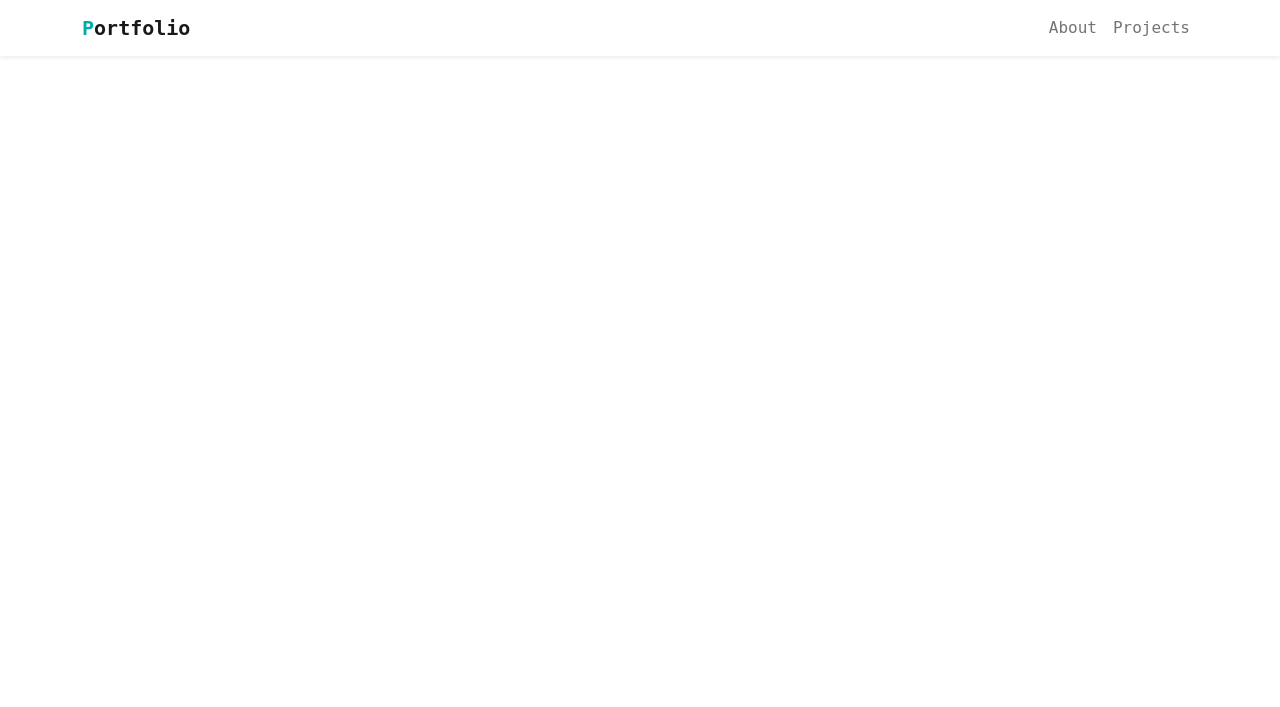
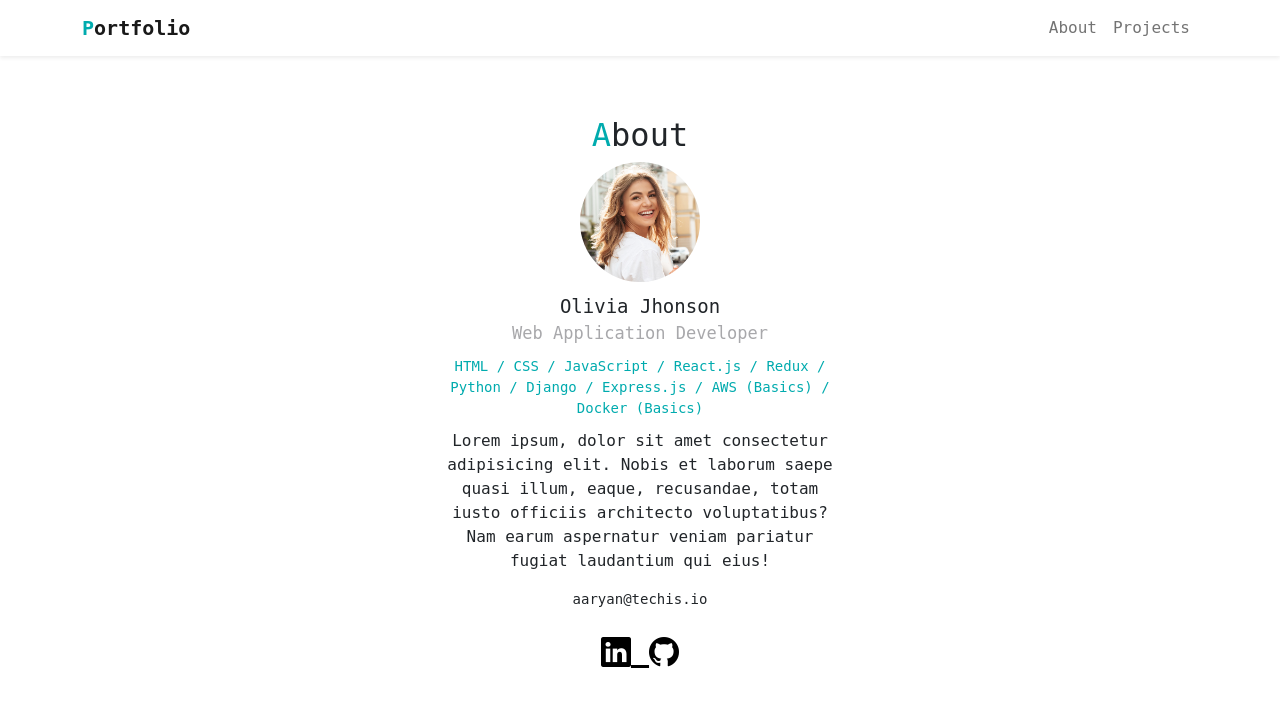
Before and after one commit to Aaryantechis/Portfolio, a PHP site: page / in a window 1280 px wide. Shown: the top 707 px of the page. Run offline with PHP 8.4, Linux system fonts and the light colour scheme.

Commit message:
About completed

```diff
--- a/index.html
+++ b/index.html
@@ -11,6 +11,10 @@
       rel="stylesheet"
       integrity="sha384-EVSTQN3/azprG1Anm3QDgpJLIm9Nao0Yz1ztcQTwFspd3yD65VohhpuuCOmLASjC"
       crossorigin="anonymous"
+    />
+    <link
+      rel="stylesheet"
+      href="https://cdn.jsdelivr.net/npm/bootstrap-icons@1.5.0/font/bootstrap-icons.css"
     />
     <link rel="stylesheet" href="style.css" />
     <title>Portfolio</title>
@@ -46,7 +50,31 @@
         </div>
       </div>
     </nav>
-
+    <div id="about">
+      <h2><span class="font-primary">A</span>bout</h2>
+      <img src="image/sample-woman.jpg" />
+      <div class="name">Olivia Jhonson</div>
+      <div class="vocation">Web Application Developer</div>
+      <div class="skills">
+        HTML / CSS / JavaScript / React.js / Redux / Python / Django /
+        Express.js / AWS (Basics) / Docker (Basics)
+      </div>
+      <p>
+        Lorem ipsum, dolor sit amet consectetur adipisicing elit. Nobis et
+        laborum saepe quasi illum, eaque, recusandae, totam iusto officiis
+        architecto voluptatibus? Nam earum aspernatur veniam pariatur fugiat
+        laudantium qui eius!
+      </p>
+      <div class="email">aaryan@techis.io</div>
+      <div class="icons">
+        <a href="#">
+          <i class="bi bi-linkedin"></i>
+        </a>
+        <a href="#">
+          <i class="bi bi-github"></i>
+        </a>
+      </div>
+    </div>
     <script
       src="https://cdn.jsdelivr.net/npm/bootstrap@5.0.2/dist/js/bootstrap.bundle.min.js"
       integrity="sha384-MrcW6ZMFYlzcLA8Nl+NtUVF0sA7MsXsP1UyJoMp4YLEuNSfAP+JcXn/tWtIaxVXM"
--- a/style.css
+++ b/style.css
@@ -8,3 +8,38 @@ body {
   font-size: 20px;
   font-weight: bold;
 }
+
+#about {
+  margin: 60px auto;
+  max-width: 400px;
+  text-align: center;
+}
+#about img {
+  border-radius: 50%;
+  width: 120px;
+  margin-bottom: 10px;
+}
+#about .name {
+  font-size: 19px;
+}
+#about .vocation {
+  font-size: 17px;
+  color: #a8a8ab;
+  margin-bottom: 10px;
+}
+#about .skills {
+  font-size: 14px;
+  color: #00abae;
+  margin-bottom: 10px;
+}
+#about .email {
+  margin-top: 14px;
+  font-size: 14px;
+}
+#about .icons {
+  margin-top: 20px;
+  font-size: 30px;
+}
+#about .icons a {
+  color: #000;
+}
```
